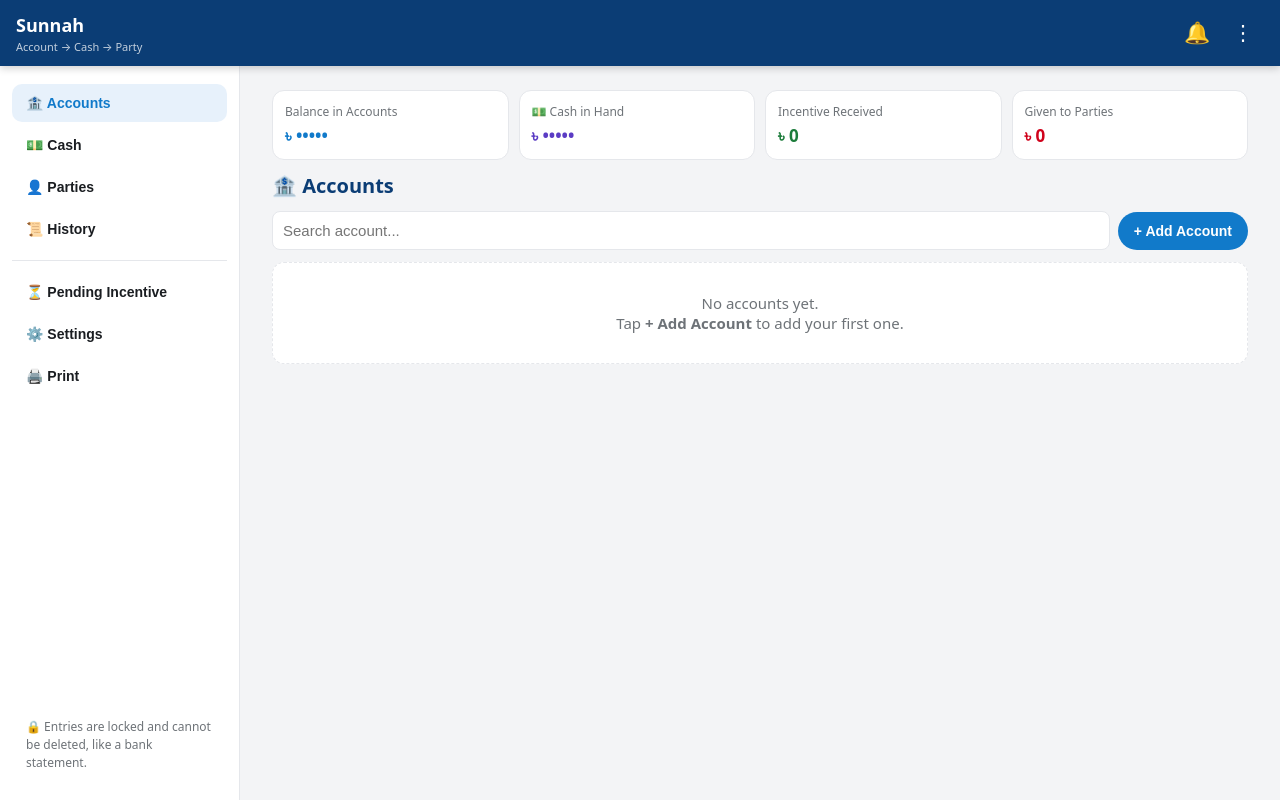
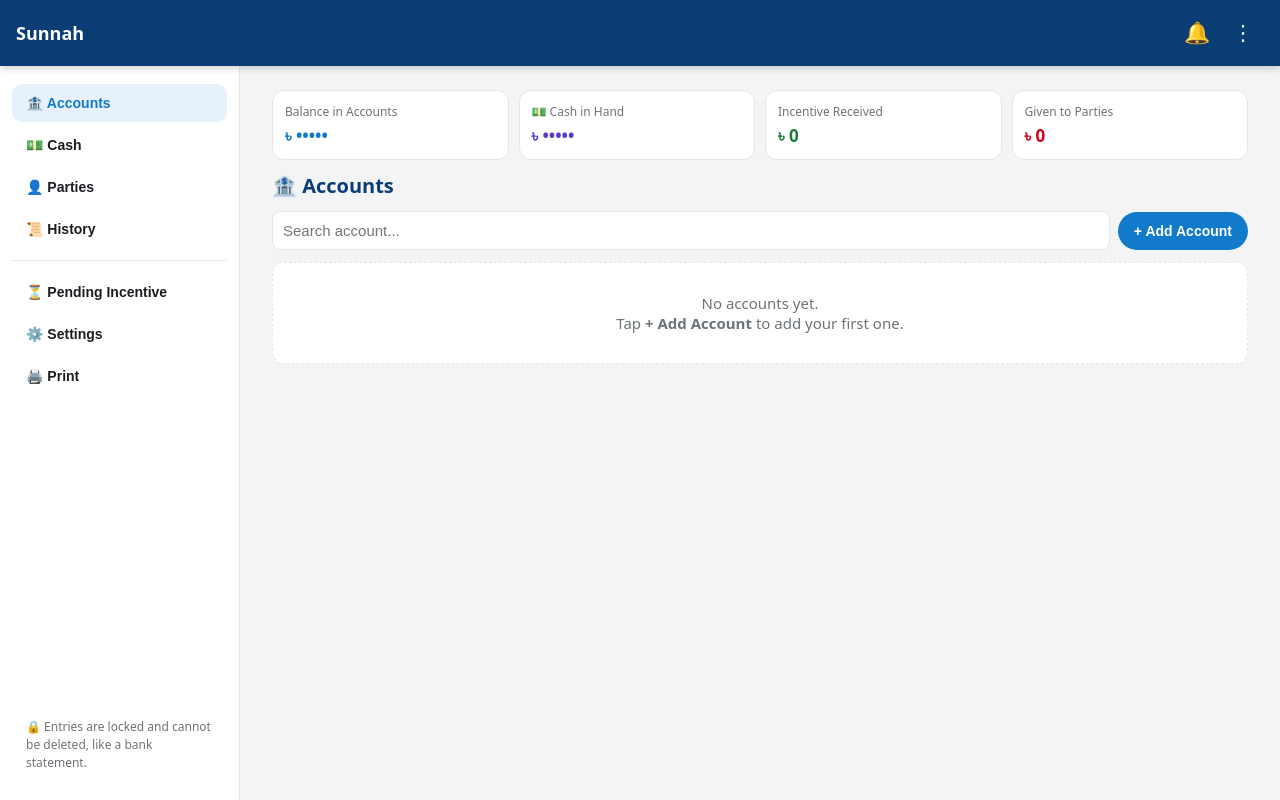
Before and after one commit to muhammadiafinance-sudo/siam, a website: page index.html in a window 1280 px wide. Drawn offline with Linux system fonts and the light colour scheme.

Commit message:
Remove header subtitle
Co-Authored-By: Claude Opus 5.5 <noreply@anthropic.com>
Claude-Session: https://claude.ai/code/session_01XEfbESUXXyCQgVbvCPCdVq

```diff
--- a/index.html
+++ b/index.html
@@ -192,7 +192,7 @@ header{padding-top:calc(12px + var(--safe-area-inset-top,env(safe-area-inset-top
 <header>
   <div class="hl">
     <button class="icon-btn burger" title="Menu" onclick="openSide()">☰</button>
-    <div><h1>Sunnah</h1><p>Account → Cash → Party</p></div>
+    <div><h1>Sunnah</h1></div>
   </div>
   <div class="hr">
     <button class="icon-btn" title="Pending incentives" onclick="openPending()">🔔<span class="badge" id="badge"></span></button>
```
